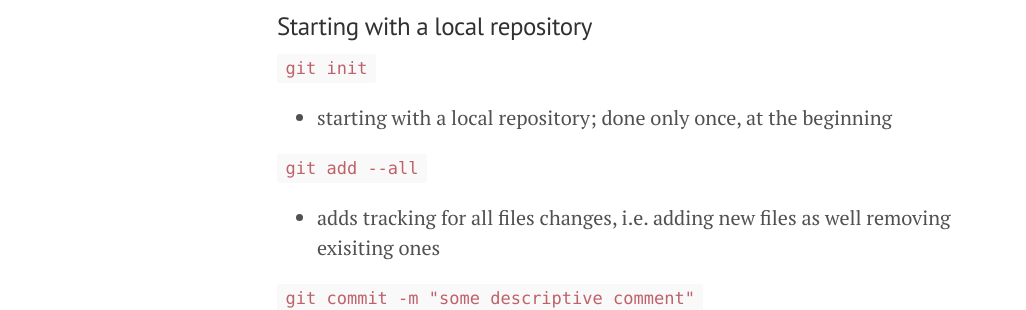
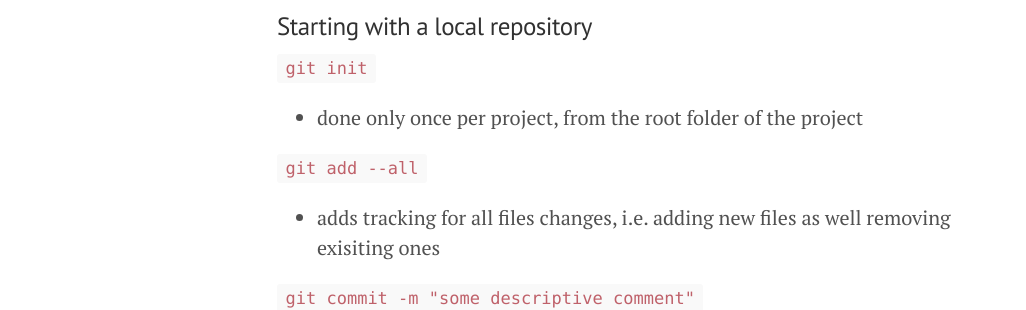
Before and after one commit to MississaugaCoding/mississaugacoding.github.io, a Jekyll site: the page built from _posts/2016-02-16-html-css-js-git.md, in a window 1280 px wide and 900 px high, scrolled down 355 px. Shown: the part 156-466 px from the top of the window, without its empty margins (3-1029 px from the left). Built offline with Jekyll 4.4.1, drawn with Linux system fonts in a browser that asks for light colours; comment, search, counter and statistics services are not loaded.

Commit message:
updated post for session 21

```diff
--- a/_posts/2016-02-16-html-css-js-git.md
+++ b/_posts/2016-02-16-html-css-js-git.md
@@ -13,21 +13,27 @@ If for some reason you are unabe to download and install Git on your PC or lapto
 ### Starting with a local repository
 
 `git init`
-- starting with a local repository; done only once, at the beginning
+
+- done only once per project, from the root folder of the project
 
 `git add --all`
+
 - adds tracking for all files changes, i.e. adding new files as well removing exisiting ones
 
 `git commit -m "some descriptive comment"`
+
 - commits (to the repo) any changes made to the files being tracked
 
 `git status`
+
 - shows current status; especially useful to see if any changes have been made but have not yet been committed
 
 `git log`
+
 - shows a history of all commits; note each commit has a unique id. (SHA)
 
 `git checkout`
+
 - recover a previous version of a file from the repo; e.g. deleted a file by mistake / deleted contents of file / made incorrect modifications
 - use `git log` to figure out which commit (date, time) you wish to go back to; note SHA
 - `git checkout [SHA] [filename]` gets an earlier committed version of that file
@@ -46,11 +52,15 @@ Once you register on GitHub, you get an unlimited number of public repositories.
 
 
 To summarise, once local and remote repositories are set up, the only three `git` commands you will really use most of the time are:
+
 `git add --all`
+
 `git commit -m "some descriptive comment"`
+
 `git push -u origin master`
 
-
+<br/>
+<br/>
 
 ## References &amp; Resources
 
```
